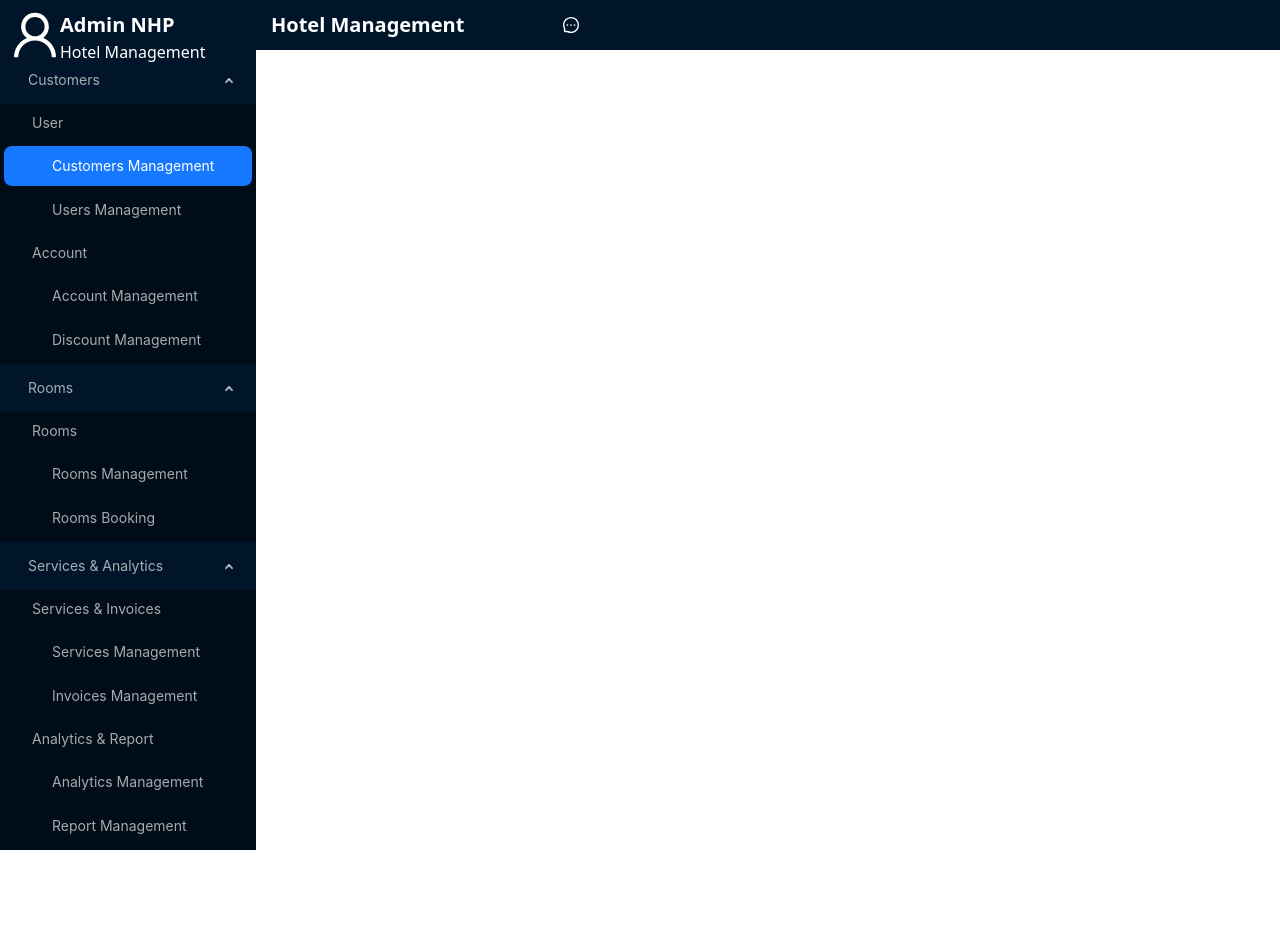
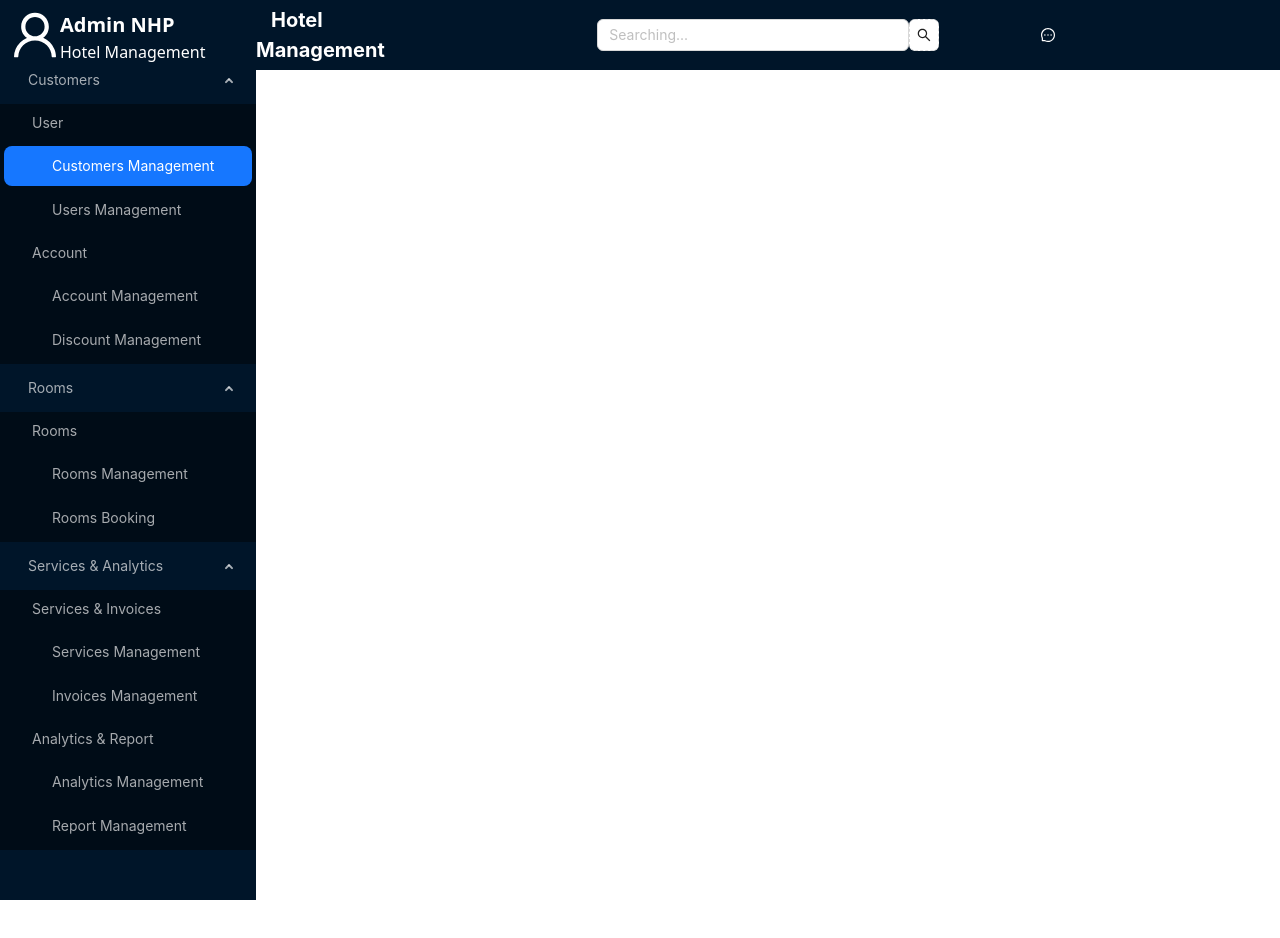
Before and after one commit to vinhle36363/frontend, a Next.js app: page /admin in a window 1280 px wide. Shown: the top 938 px of the page. Built offline with nearby package versions, Linux system fonts and the light colour scheme.

Commit message:
305150325

```diff
--- a/src/pages/admin/index.tsx
+++ b/src/pages/admin/index.tsx
@@ -1,9 +1,11 @@
 import React, { useEffect, useState } from "react";
 import "@/src/styles/admin/style.css";
 import Head from "next/head";
+import { Col, Row } from "antd";
+
 import SidebarMenu from "@/src/pages/components/sidebarMenu";
 import { MessageOutlined, UserOutlined } from "@ant-design/icons";
-
+import SearchBar from "@/src/pages/components/searchBar";
 type WebsiteData = {
   name: string;
   logoname: string;
@@ -47,16 +49,28 @@ export default function AdminHome() {
           </div>
           <SidebarMenu />
         </div>
-        <div className="nav">
+
+        <Row className="nav" >
+            <Col span={8} >
               <div className="logo">
                 <a href={data?.logoLink || "#"}>
                   {data?.logoname || "HotelManagement"}
                 </a>
               </div>
+            </Col>
+
+            <Col span={8} >
+              <div className="search-Bar">
+                <SearchBar />
+              </div>
+            </Col>
+
+            <Col span={8} >
               <div className="top-btn">
                 <MessageOutlined style={{ color: "#fff" }} />
               </div>
-        </div>
+            </Col>
+        </Row>
       </div>
       <div className="main"></div>
     </>
--- a/src/pages/api/websiteConfig.ts
+++ b/src/pages/api/websiteConfig.ts
@@ -16,7 +16,7 @@ export default function handler(
   res.status(200).json({
     name: "Admin NHP",
     logoname: "Hotel Management",
-    logoLink: "https://localhost:3000",
+    logoLink: "http://127.0.0.1:3000",
     phonenumber: "1234567890",
     email: "email@email.com",
   });
--- /dev/null
+++ b/src/pages/components/searchBar.tsx
@@ -0,0 +1,17 @@
+import React from "react";
+import { Input, Tooltip } from "antd";
+
+import { SearchOutlined } from "@ant-design/icons";
+import { Button } from "antd";
+
+const SearchBar: React.FC = () => (
+  <div style={{ display: "flex" }}>
+    {" "}
+    <Input placeholder="Searching..." />{" "}
+    <Tooltip title="search">
+      <Button type="dashed" icon={<SearchOutlined />} />
+    </Tooltip>
+  </div>
+);
+
+export default SearchBar;
--- a/src/pages/components/sidebarMenu.tsx
+++ b/src/pages/components/sidebarMenu.tsx
@@ -51,7 +51,8 @@ const route = useRouter();
   return (
     <Menu
       onClick={handleMenuClick2}
-      style={{ width: 256 }}
+      style={{ width: 256, height: "100%"  }}
+
       theme="dark"
       defaultSelectedKeys={["1"]}
       defaultOpenKeys={["sub1", "sub2", "sub4"]}
--- a/src/styles/admin/style.css
+++ b/src/styles/admin/style.css
@@ -16,12 +16,12 @@ body {
 
 }
 .nav {
-    height: 50px;
+    height: 70px;
     width: 100%;
+    background-color: #001529;
     display: flex;
     justify-self: space-between;
     align-items: center;
-    background-color: #001529;
 }
 .logo {
     float: left;
```
Lines whose indentation alone changed are shown as unchanged.
